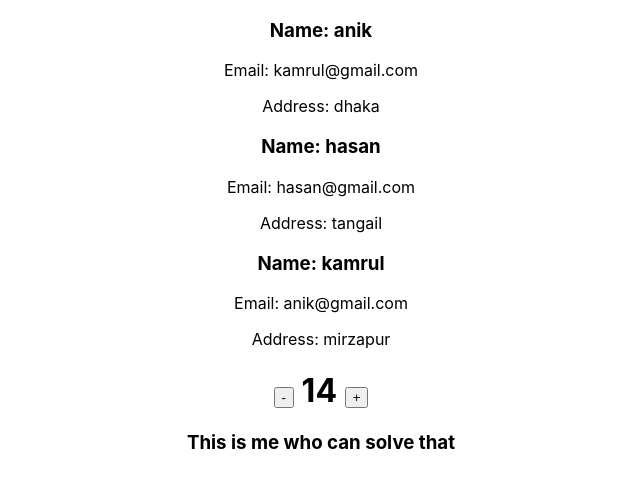
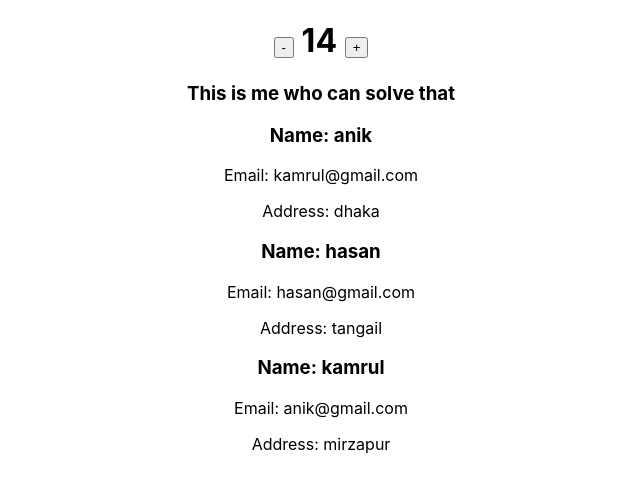
Before and after one commit to coderkamrulanik/react, a React (Create React App) app: page / in a window 1280 px wide. Shown: the top 490 px of the page, without its empty margins (319-959 px from the left). Built offline with nearby package versions, Linux system fonts and the light colour scheme.

Commit message:
new file added state.js

```diff
--- a/src/component/App.js
+++ b/src/component/App.js
@@ -2,36 +2,22 @@
 import './App.css';
 import First from './First/First'
 import Counter from './Counter/Counter'
+import State from './State/State';
 
 
 class App extends Component {
 
 
 
-  state={
-    persons: [
-      {name: 'anik', email: 'kamrul@gmail.com', address:'dhaka'},
-      {name: 'hasan', email: 'hasan@gmail.com', address:'tangail'},
-      {name: 'kamrul', email: 'anik@gmail.com', address:'mirzapur'}
-    ]
-  }
 
   render(){
   return (
     <div className="App">
 
-{this.state.persons.map((people,index)=>{
-return <First
-key={index}
-name={people.name}
-email={people.email}
-address={people.address}
 
-/>
-})}
 
 <Counter></Counter>
-
+<State></State>
 
     </div>
   );
--- /dev/null
+++ b/src/component/State/State.js
@@ -0,0 +1,34 @@
+import React, { Component } from 'react'
+import First from '../First/First'
+
+export default class State extends Component {
+
+    state={
+        persons: [
+          {name: 'anik', email: 'kamrul@gmail.com', address:'dhaka'},
+          {name: 'hasan', email: 'hasan@gmail.com', address:'tangail'},
+          {name: 'kamrul', email: 'anik@gmail.com', address:'mirzapur'}
+        ]
+      }
+
+
+
+
+    render() {
+        return (
+            <div>
+
+                        {this.state.persons.map((people,index)=>{
+                        return <First
+                        key={index}
+                        name={people.name}
+                        email={people.email}
+                        address={people.address}
+
+                        />
+                    })}
+
+            </div>
+        )
+    }
+}
```
